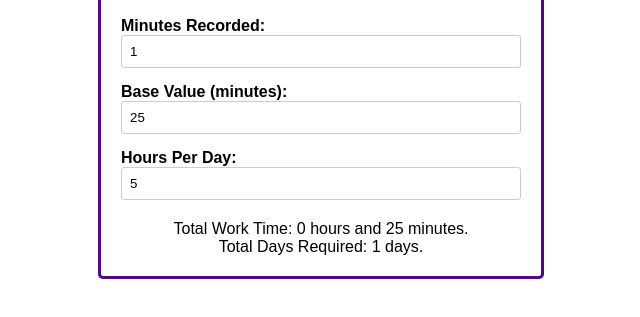
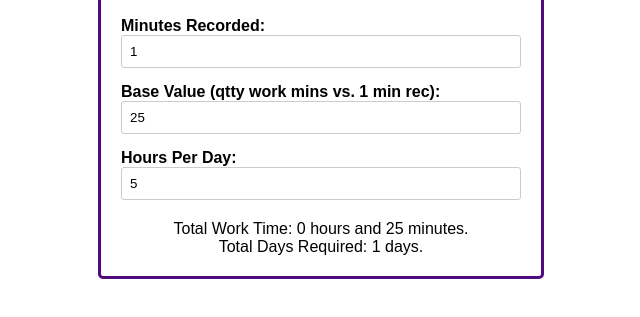
Before and after one commit to sobralfreenat/alexworktimecalc, a plain HTML site: page index.html in a window 1280 px wide. Shown: the part 199-516 px from the top of the page, without its empty margins (319-959 px from the left). Drawn offline with Linux system fonts and the light colour scheme.

Commit message:
Update index.html
change label for best understandng

```diff
--- a/index.html
+++ b/index.html
@@ -60,7 +60,7 @@
       <input type="number" id="minutesRecorded" min="0" step="1" value="1" oninput="calculateTime()">
     </div>
     <div class="form-group">
-      <label for="baseValue">Base Value (minutes):</label>
+      <label for="baseValue">Base Value (qtty work mins vs. 1 min rec):</label>
       <input type="number" id="baseValue" min="1" step="1" value="25" oninput="calculateTime()">
     </div>
     <div class="form-group">
```
